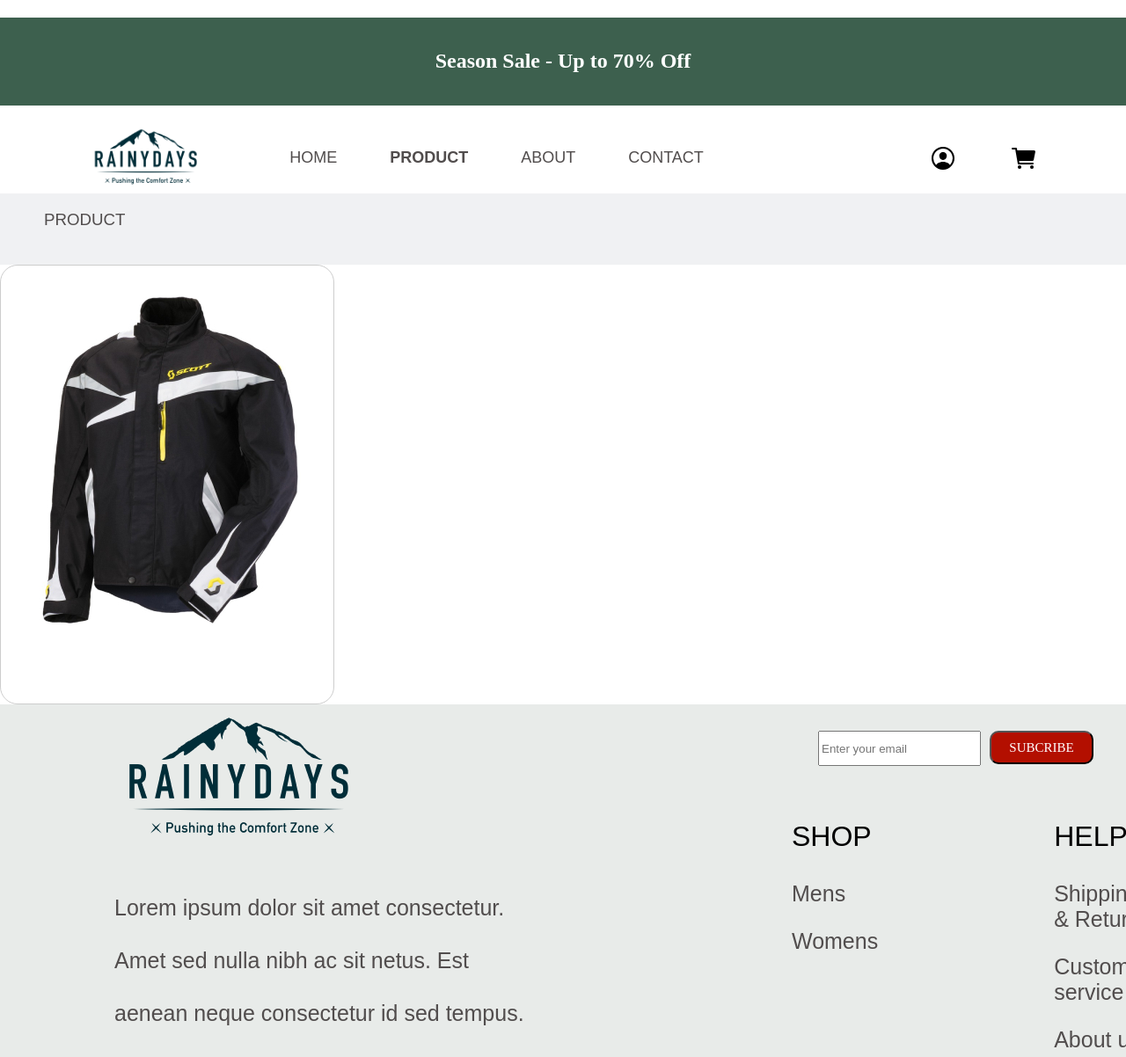
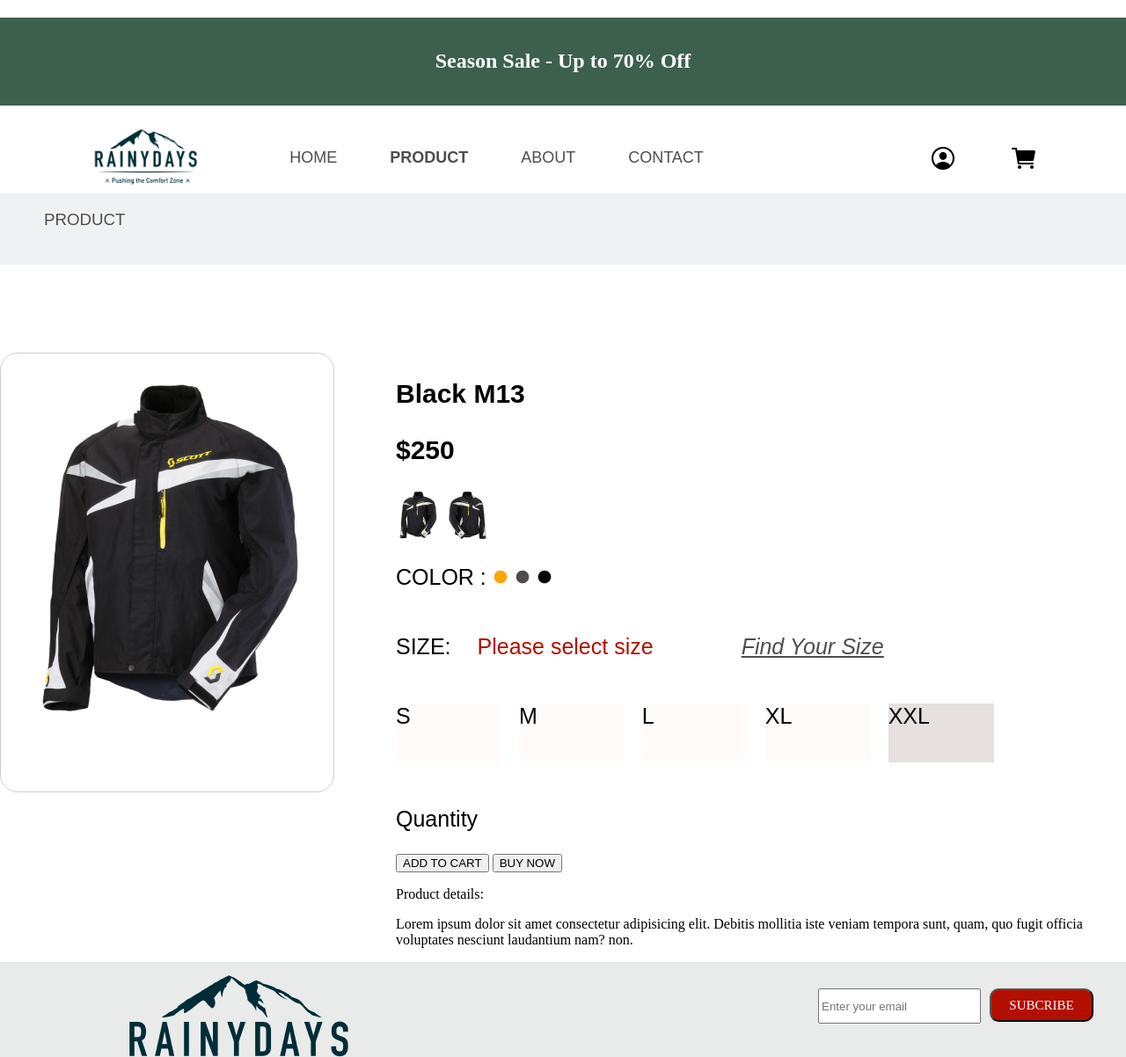
Before and after one commit to NoroffFEU/html-css-course-assignment-Mithu225, a plain HTML site: page product-detail.html in a window 1280 px wide. Shown: the top 1202 px of the page at 88% size. Drawn offline with nearby package versions, Linux system fonts and the light colour scheme.

Commit message:
add-content for product-detail

```diff
--- a/product-detail.html
+++ b/product-detail.html
@@ -42,20 +42,65 @@
         </div>
       </section>
     </header>
-    <div>
-      <div class="product-detail-bar">
-        <h3 class="product-link">PRODUCT</h3>
-        <h3 class="product-detail-link">Product/Men/Black M13</h3>
+
+    <div class="product-detail-bar">
+      <h3 class="product-link">PRODUCT</h3>
+      <h3 class="product-detail-link">Product/Men/Black M13</h3>
+    </div>
+    <div class="product-detail">
+      <div class="product-detail-left">
+        <div class="box-product-detail-left">
+          <a href="product-detail.html"
+            ><img
+              src="assets/images/Product-detail4.jpg"
+              class="top-collection-1"
+          /></a>
+        </div>
+      </div>
+      <div class="product-detail-right">
+        <p class="product-text-detail">Black M13</p>
+        <p class="product-text-detail">$250</p>
+        <img
+          class="selection-product"
+          src="assets/images/section-product.jpg"
+        />
+        <img
+          class="selection-product"
+          src="assets/images/selection-product.jpg"
+        />
+        <div class="collection-product-color">
+          <p class="text-color">COLOR :
+            <ion-icon class="color1" size="small" name="ellipse"></ion-icon>
+            <ion-icon class="color2" size="small" name="ellipse"></ion-icon>
+            <ion-icon class="color3" size="small" name="ellipse"></ion-icon>
+          </p>
+        </div>
+        <div class="text-right-detail">
+          <p class="text-detail">SIZE:</p>
+          <p class="select-size">Please select size</p>
+          <p class="find-size">Find Your Size</p>
+        </div>
+        <div class="box-selection-size">
+            <p class="box-size">S</p>
+            <p class="box-size">M</p>
+            <p class="box-size">L</p>
+            <p class="box-size">XL</p>
+            <p class="box-size-xxl">XXL</p>
+        </div>
+
+        <p class="quantity">Quantity</p>
+
+        <button class="button-add-to-card">ADD TO CART</button>
+        <button class="button-buy-now">BUY NOW</button>
+
+        <p>Product details:</p>
+        <p>
+          Lorem ipsum dolor sit amet consectetur adipisicing elit. Debitis
+          mollitia iste veniam tempora sunt, quam, quo fugit officia voluptates
+          nesciunt laudantium nam? non.
+        </p>
       </div>
     </div>
-
-    <div class="box-product-detail">
-      <a href="product-detail.html"
-        ><img src="assets/images/Product-detail4.jpg" class="top-collection-1"
-      /></a>
-    </div>
-
-
     <footer>
       <div class="footer-bar">
         <div class="footer-left">
--- a/src/css/_variables.css
+++ b/src/css/_variables.css
@@ -10,6 +10,9 @@
   --color-text-sub:#b30f00;
   --color-icon-product: #FFA500;
   --color-link-bar:#F0F1F3;
+  --color-size:#FFFBFB;
+  --color-size-xxl:#E6E0E0;
+
 
 
 }
--- a/src/css/styles.css
+++ b/src/css/styles.css
@@ -172,8 +172,6 @@ div.product-list-line2 {
   padding-top: 100px;
 }
 
-
-
 div.footer-bar {
   display: flex;
   width: 100%;
@@ -334,27 +332,113 @@ h1.product-title {
 
 div.product-detail-bar {
   display: flex;
-gap:2500px;
+  gap: 2500px;
   padding-left: 50px;
-background-color: var(--color-link-bar)
+  background-color: var(--color-link-bar);
 }
 
-h3.product-link, h3.product-detail-link {
-color:var(--color-text-gray);
+h3.product-link,
+h3.product-detail-link {
+  color: var(--color-text-gray);
   font-family: Arial;
   font-style: normal;
   font-weight: 400;
   line-height: normal;
 }
 
-.box-product-detail {
+.box-product-detail-left {
   width: 380px;
   height: 500px;
   border: 1px solid black;
   margin: 0;
-  padding: 0;
   border-radius: 20px;
   border: 1px solid #cdcdcd;
   padding-top: 35px;
   padding-left: 35px;
 }
+.box-size {
+  width: 119.923px;
+  height: 67px;
+  background-color: var(--color-size);
+}
+.box-size-xxl {
+  width: 119.923px;
+  height: 67px;
+  background-color: var(--color-size-xxl);
+}
+.product-detail {
+  display: flex;
+  justify-content: center;
+  padding-top: 100px;
+}
+
+.product-detail-right {
+  padding-left: 70px;
+
+}
+.collection-product-color {
+  display: flex;
+}
+.text-right-detail {
+  display: flex;
+}
+.product-text-detail {
+  color: var(--color-text-dark);
+  font-family: "Arial";
+  font-size: 30px;
+  font-style: normal;
+  font-weight: 700;
+  line-height: normal;
+}
+.text-color,
+.text-detail,
+.quantity {
+  color: var(--color-text-dark);
+  font-family: "Arial";
+  font-size: 25px;
+  font-style: normal;
+  font-weight: 400;
+  line-height: normal;
+}
+
+.select-size {
+  color: var(--color-text-sub);
+  font-family: "Arial";
+  font-size: 25px;
+  font-style: normal;
+  font-weight: 400;
+  line-height: normal;
+  padding-left: 30px;
+  padding-right: 100px;
+}
+.find-size {
+  color: var(--color-text-gray);
+  font-family: "Arial";
+  font-size: 25px;
+  font-style: italic;
+  font-weight: 400;
+  line-height: normal;
+  text-decoration-line: underline;
+}
+.box-selection-size {
+  display: flex;
+  gap: 20px;
+ color: var(--color-text-dark);
+  font-family: "Arial";
+  font-size: 25px;
+  font-style: normal;
+  font-weight: 400;
+  line-height: normal;
+
+}
+
+
+
+
+.button-add-to-cart {
+  width: 177px;
+  height: 39px;
+  flex-shrink: 0;
+  border-radius: 10px;
+  background-color: var(--color-text-sub);
+}
```
Also changed, not shown: assets/images/section-product.jpg (added), assets/images/selection-product.jpg (added). Lines whose indentation alone changed are shown as unchanged.
